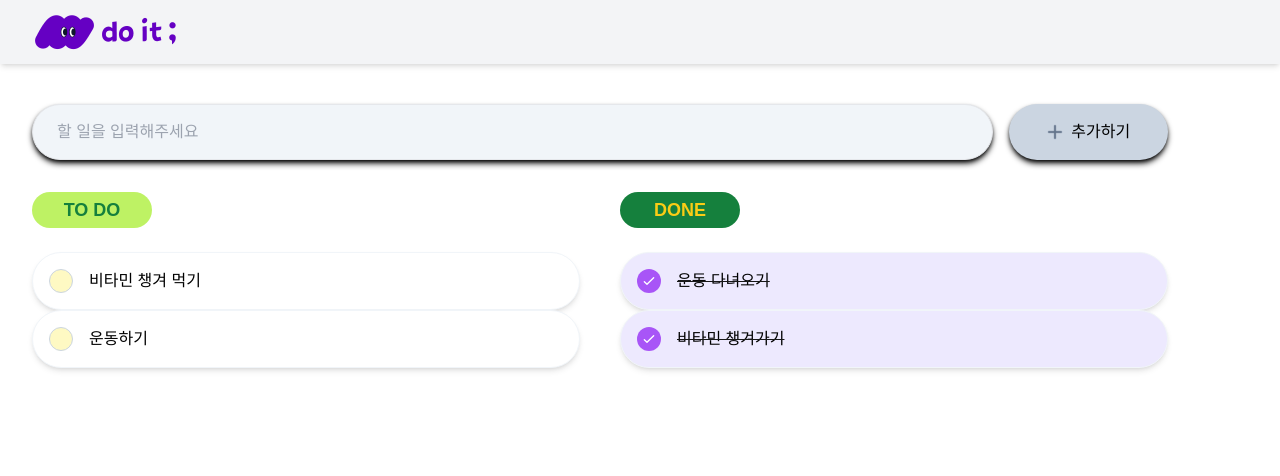
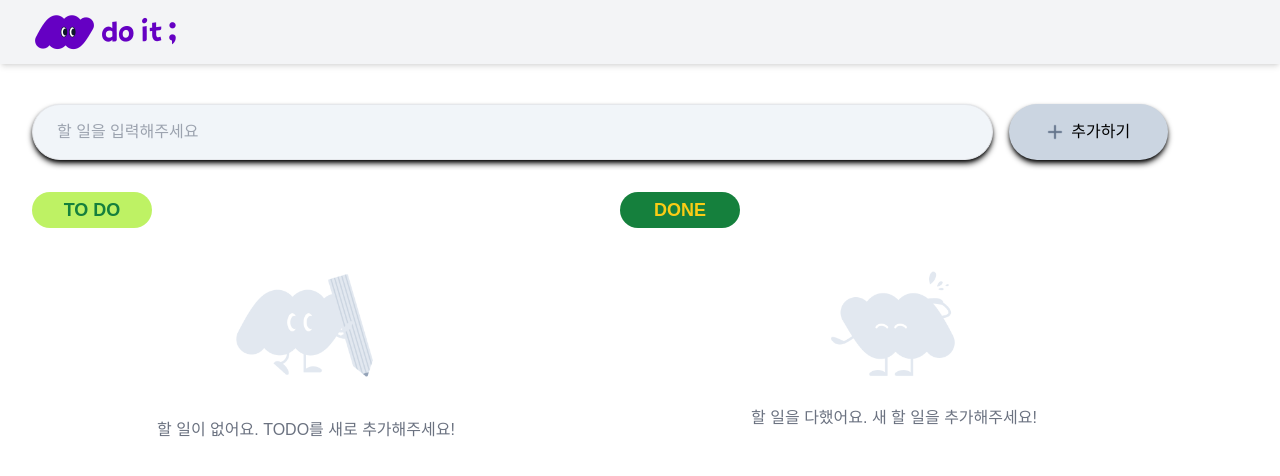
Before and after one commit to noveril/codeit-sprint, a Next.js app in the folder todolist/: page / in a window 1280 px wide. Shown: the top 476 px of the page. Built offline with nearby package versions, Linux system fonts and the light colour scheme.

Commit message:
TodoContext 수정

```diff
--- a/todolist/src/contexts/TodoContext.tsx
+++ b/todolist/src/contexts/TodoContext.tsx
@@ -1,5 +1,12 @@
 "use client";
-import React, { createContext, useContext, useState, ReactNode } from "react";
+
+import React, {
+  createContext,
+  useContext,
+  useEffect,
+  useState,
+  ReactNode,
+} from "react";
 
 type Todo = {
   id: number;
@@ -20,18 +27,22 @@ type TodoContextType = {
 const TodoContext = createContext<TodoContextType | undefined>(undefined);
 
 export const TodoProvider = ({ children }: { children: ReactNode }) => {
-  const [todos, setTodos] = useState<Todo[]>([
-    { id: 1, name: "비타민 챙겨 먹기", isCompleted: false },
-    { id: 2, name: "운동하기", isCompleted: false },
-    { id: 3, name: "운동 다녀오기", isCompleted: true },
-    { id: 4, name: "비타민 챙겨가기", isCompleted: true },
-  ]);
+  const [todos, setTodos] = useState<Todo[]>([]);
+
+  useEffect(() => {
+    const storedTodos = localStorage.getItem("todos");
+    if (storedTodos) {
+      setTodos(JSON.parse(storedTodos));
+    }
+  }, []);
+
+  useEffect(() => {
+    localStorage.setItem("todos", JSON.stringify(todos));
+  }, [todos]);
 
   const addTodo = (newTodo: Omit<Todo, "id">) => {
-    setTodos((prevTodos) => [
-      ...prevTodos,
-      { id: prevTodos.length + 1, ...newTodo },
-    ]);
+    const newTask = { id: Date.now(), ...newTodo };
+    setTodos((prevTodos) => [...prevTodos, newTask]);
   };
 
   const toggleTodo = (id: number) => {
```
